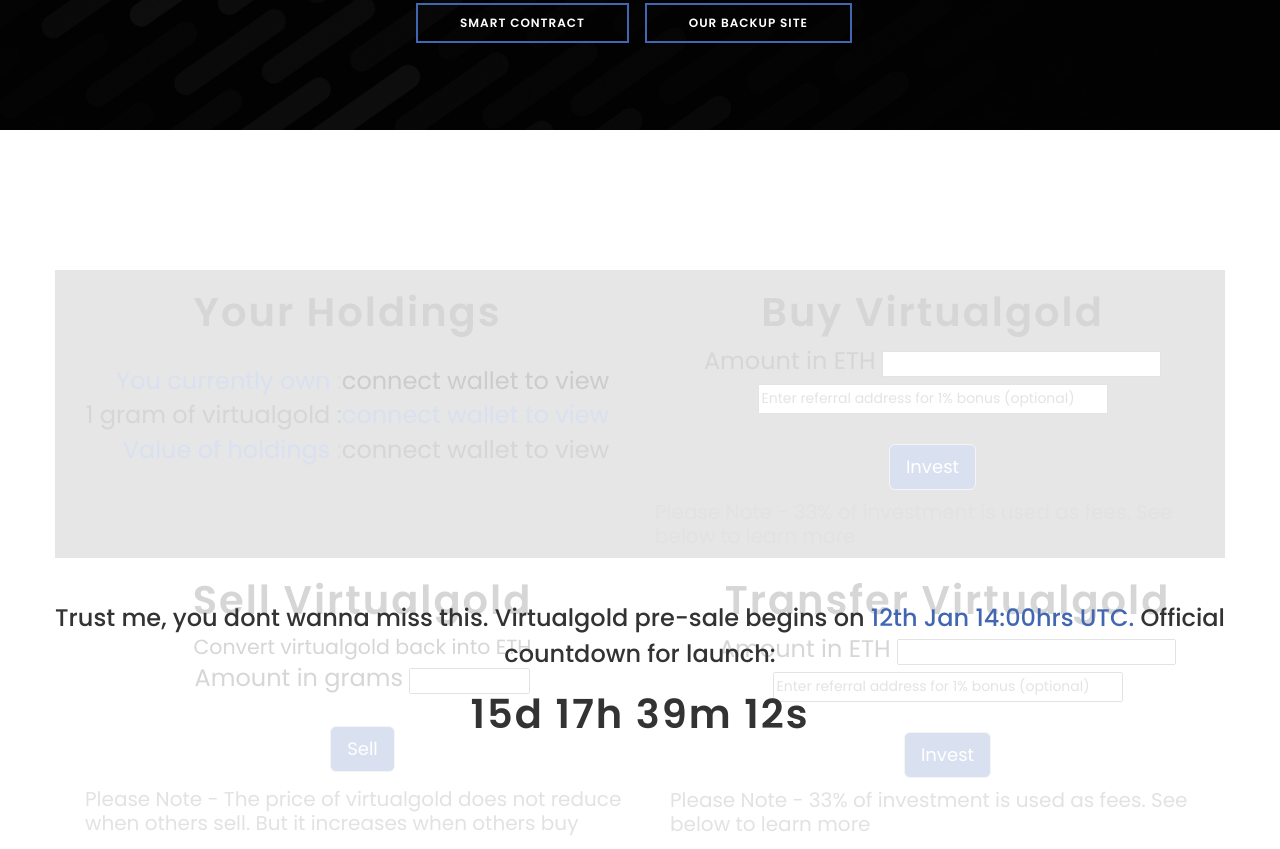
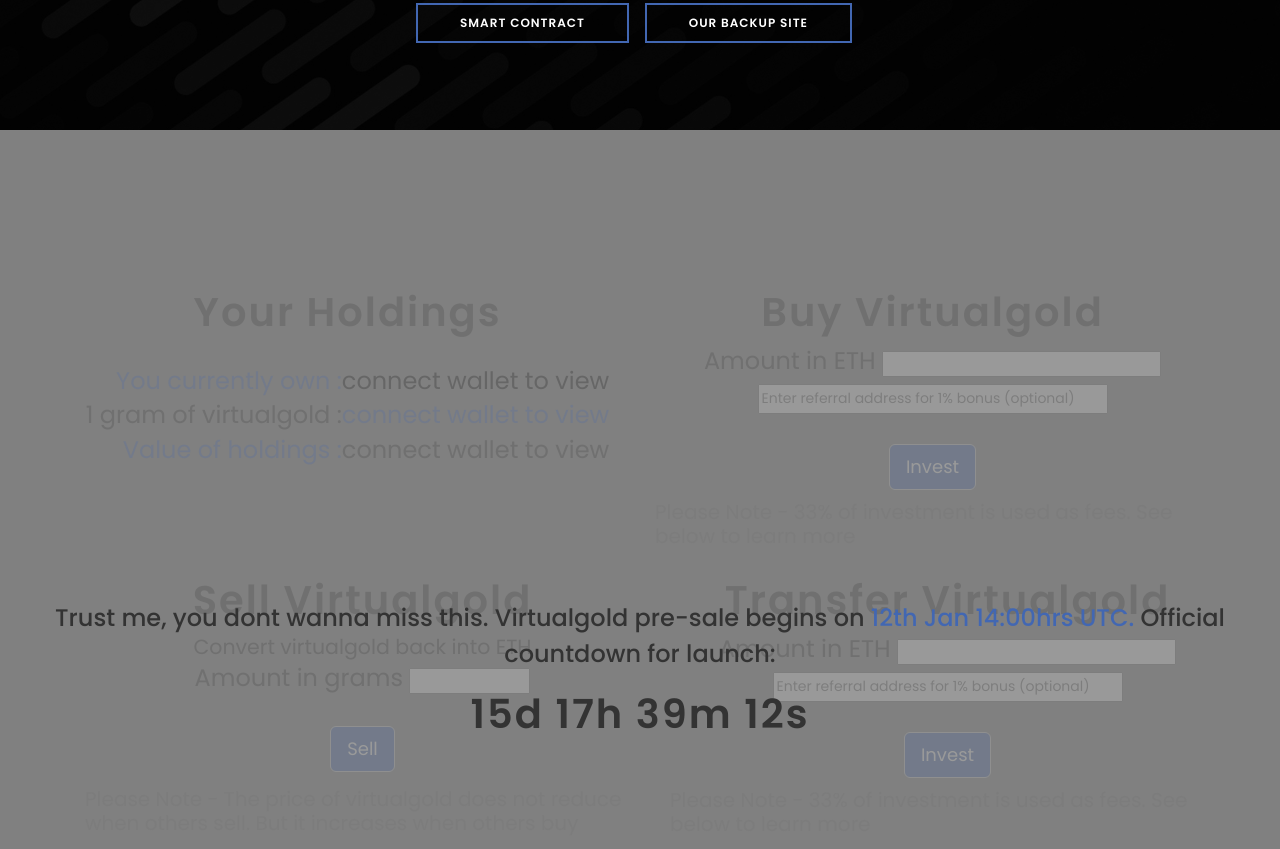
Before and after one commit to drpokerface/test, a plain HTML site: page index.html in a window 1280 px wide. Shown: the part 670-1519 px from the top of the page. Drawn offline with nearby package versions, Linux system fonts and the light colour scheme.

Commit message:
Update index.html

```diff
--- a/index.html
+++ b/index.html
@@ -240,10 +240,10 @@ var x = setInterval(function() {
     OVERVIEW SECTION
 ============================== -->
 <span class="container" id="dark"><center><h3>Trust me, you dont wanna miss this. Virtualgold pre-sale begins on <span style="color:#4267b2">12th Jan 14:00hrs UTC.</span> Official countdown for launch:</h3></center><center><h1 id="demo"></h1></center></span>
-<section id="overview" class="parallax-section">
+<section id="overview" class="parallax-section" style="background-color:grey;">
 	<!--<center><h2 class="wow bounceIn"><table><tr><td align="right"><span style="color:#4267b2; font-size:30px">You currently own : </span></td><td> <span style="color:black; font-size:30px" id="price2"></span><span style="color:black; font-size:30px"></span></td></tr><tr><td align="right"><span style="font-size:30px">1 gram of virtualgold : </span></td><td> <span style="color:#4267b2; font-size:30px" id="price"></span><span style="color:#4267b2;font-size:30px"> </span></span></td></tr><tr><td align="right"><span style="color:#4267b2; style="font-size:30px">Value of holdings :</span></td><td><span style="font-size:30px"id="price3"> </span></span></td></tr></table><br></div></center></h3><br><br><br><br><hr style="height:0.5px;border-width:0;color:gray;background-color:black"><br>-->
 	<div id="overlayed"><div class="container">
-		<div class="row" style="background-color:grey;">
+		<div class="row" >
 
 			<div class="wow bounceIn col-md-6 col-sm-6">
 				<center><h1>Your Holdings</h1><br><table><tr><td align="right"><span style="color:#4267b2; font-size:24px">You currently own : </span></td><td> <span style="color:black; font-size:24px" id="price2"></span><span style="color:black; font-size:24px"></span></td></tr><tr><td align="right"><span style="font-size:24px">1 gram of virtualgold : </span></td><td> <span style="color:#4267b2; font-size:24px" id="price"></span><span style="color:#4267b2;font-size:24px"> </span></td></tr><tr><td align="right"><span style="font-size:24px;color:#4267b2;">Value of holdings :</span></td><td> <span style="font-size:24px" id="price3"></span></td></tr></table></center>
```
